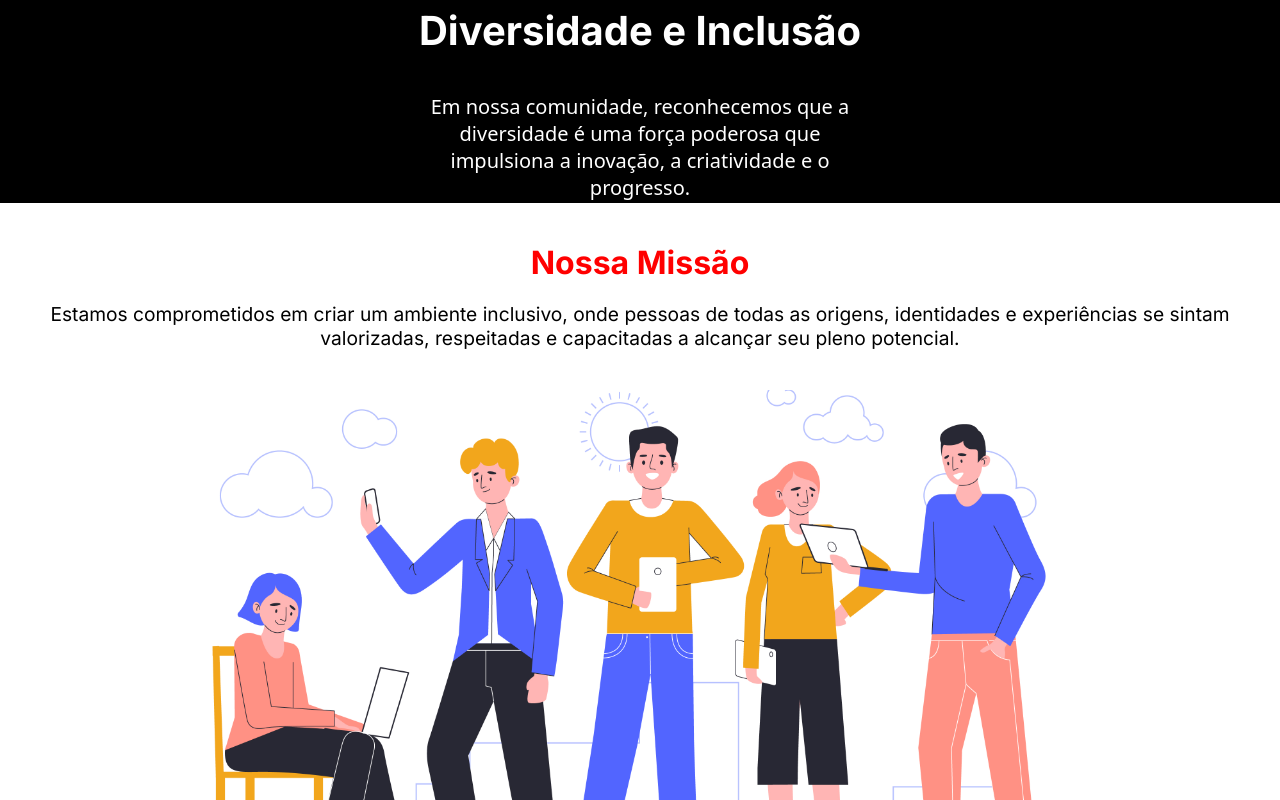
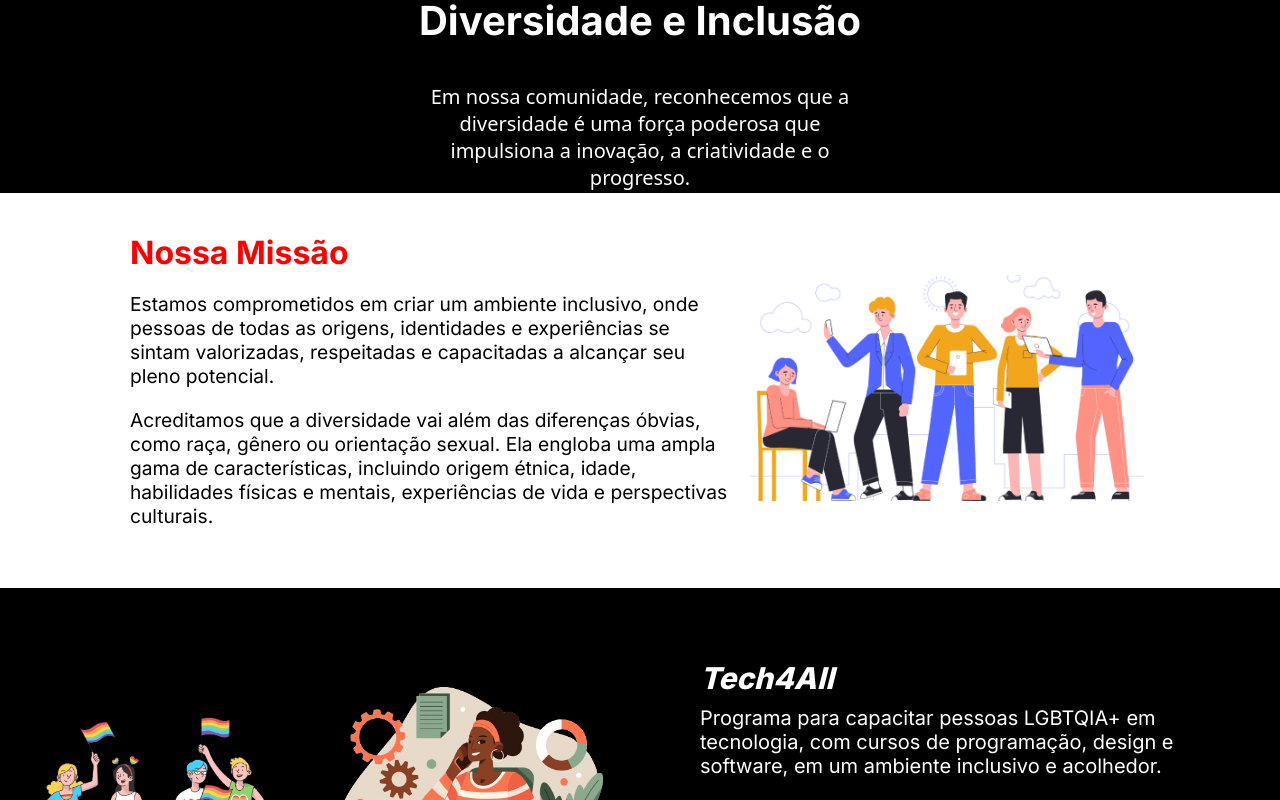
Before and after one commit to codigocerto/equipe02, a Next.js app in the folder frontend/: page / in a window 1280 px wide. Shown: the part 2000-2800 px from the top of the page. Built offline with nearby package versions, Linux system fonts and the light colour scheme.

Commit message:
Adiciona seção de Inclusões com novos estilos e alinhamento

```diff
--- a/frontend/src/components/cardSection/index.tsx
+++ b/frontend/src/components/cardSection/index.tsx
@@ -22,7 +22,6 @@ const CardsSection = () => {
             title="Título 3"
             content="lorem ipsum, lorem ipsum, lorem ipsum, lorem ipsum, lorem ipsum, lorem ipsum, lorem ipsum, lorem ipsum, lorem ipsum, "
           />
-
           <Card
             title="Título 4"
             content="lorem ipsum, lorem ipsum, lorem ipsum, lorem ipsum, lorem ipsum, lorem ipsum, lorem ipsum, lorem ipsum, lorem ipsum, "
--- a/frontend/src/components/cardSection/styles.module.css
+++ b/frontend/src/components/cardSection/styles.module.css
@@ -6,7 +6,7 @@
 .cardsSection {
   display: flex;
   flex-direction: column;
-  justify-content: space-between;
+  align-items: center; /* Centraliza os elementos na seção */
   margin-inline: auto;
   max-width: 1280px;
 }
@@ -15,10 +15,13 @@
   text-align: center;
   margin-top: 4.5rem;
   margin-bottom: 4rem;
-  font: 700 3rem "Inter", sans-serif;
+  font: 700 2.5rem "Inter", sans-serif;
+  color: #ff0000;
 }
 
 .cardsGrid {
   display: flex;
   justify-content: space-between;
+  width: 100%;
+  padding: 0 6rem;
 }
--- a/frontend/src/components/diversidadeInclusao/index.tsx
+++ b/frontend/src/components/diversidadeInclusao/index.tsx
@@ -9,7 +9,15 @@ const DiversidadeInclusao = () => {
         <h2 className={styles.title}>Diversidade e Inclusão</h2>
       </div>
       <div className={styles.textContainer}>
-        <p className={styles.paragraph}>Em nossa comunidade, reconhecemos que a diversidade é uma força poderosa que impulsiona a inovação, a criatividade e o progresso.</p>
+        <p className={styles.paragraph}>
+          Em nossa comunidade, reconhecemos que a diversidade é uma força poderosa que impulsiona a
+          inovação, a criatividade e o progresso.
+        </p>
+        <p className={styles.paragraph}>
+          Acreditamos que a diversidade vai além das diferenças óbvias, como raça, gênero ou orientação
+          sexual. Ela engloba uma ampla gama de características, incluindo origem étnica, idade,
+          habilidades físicas e mentais, experiências de vida e perspectivas culturais.
+        </p>
       </div>
     </section>
   );
--- a/frontend/src/components/eventosWorkshops/index.tsx
+++ b/frontend/src/components/eventosWorkshops/index.tsx
@@ -7,10 +7,30 @@ const EventosWorkshops = () => {
       <div className={styles.sectionContent}>
         <div className={styles.texts}>
           <ul>
-            <li>Introdução à Programação com Scratch para Crianças</li>
-            <li>Empreendedorismo Tech para Jovens Negros</li>
-            <li>Liderança Feminina em Tecnologia</li>
-            <li>Desenvolvimento de Software Acessível</li>
+            <li>
+              <svg className={styles.icon} xmlns="http://www.w3.org/2000/svg" viewBox="0 0 24 24"> //add simbolo de check 'V'
+                <path d="M9 19.4l-8.1-8.1 1.4-1.4 6.7 6.7L21.7 4.1 23 5.5z" />
+              </svg>
+              Introdução à Programação com Scratch para Crianças
+            </li>
+            <li>
+              <svg className={styles.icon} xmlns="http://www.w3.org/2000/svg" viewBox="0 0 24 24">
+                <path d="M9 19.4l-8.1-8.1 1.4-1.4 6.7 6.7L21.7 4.1 23 5.5z" />
+              </svg>
+              Empreendedorismo Tech para Jovens Negros
+            </li>
+            <li>
+              <svg className={styles.icon} xmlns="http://www.w3.org/2000/svg" viewBox="0 0 24 24">
+                <path d="M9 19.4l-8.1-8.1 1.4-1.4 6.7 6.7L21.7 4.1 23 5.5z" />
+              </svg>
+              Liderança Feminina em Tecnologia
+            </li>
+            <li>
+              <svg className={styles.icon} xmlns="http://www.w3.org/2000/svg" viewBox="0 0 24 24">
+                <path d="M9 19.4l-8.1-8.1 1.4-1.4 6.7 6.7L21.7 4.1 23 5.5z" />
+              </svg>
+              Desenvolvimento de Software Acessível
+            </li>
           </ul>
         </div>
         <img src="/images/img-eventos.png" alt="Eventos e Workshops" className={styles.image} />
--- a/frontend/src/components/eventosWorkshops/styles.module.css
+++ b/frontend/src/components/eventosWorkshops/styles.module.css
@@ -1,5 +1,4 @@
 .section {
-  text-align: center;
   padding: 40px 20px;
   display: flex;
   flex-direction: column;
@@ -16,6 +15,7 @@
 .sectionContent {
   display: flex;
   justify-content: space-between;
+  align-items: center;
   width: 100%;
   max-width: 1200px;
 }
@@ -30,14 +30,18 @@
   padding: 0;
 }
 
-.texts li {
+.texts li { /* Textos  */
+  font-size: 18px;
   margin-bottom: 15px;
   display: flex;
   align-items: center;
+  font-weight: bold;
 }
 
-.texts li .icon {
+.texts li .icon { /* Icone de Check 'V' */
   margin-right: 10px;
+  width: 12px;
+  height: 12px;
 }
 
 .image {
--- a/frontend/src/components/inclusoes/index.tsx
+++ b/frontend/src/components/inclusoes/index.tsx
@@ -1,3 +1,4 @@
+import React from 'react';
 import styles from './styles.module.css';
 
 const Inclusoes = () => {
@@ -10,19 +11,19 @@ const Inclusoes = () => {
         <img src="/images/diversidade4.png" alt="Diversidade 4" className={styles.image4} />
       </div>
       <div className={styles.textWrapper}>
-        <div className={styles.textBlock}>
+        <div className={`${styles.textBlock} ${styles.leftAligned}`}>
           <h3 className={styles.title}>Tech4All</h3>
           <p className={styles.text}>
             Programa para capacitar pessoas LGBTQIA+ em tecnologia, com cursos de programação, design e software, em um ambiente inclusivo e acolhedor.
           </p>
         </div>
-        <div className={styles.textBlock}>
+        <div className={`${styles.textBlock} ${styles.rightAligned}`}>
           <h3 className={styles.title}>InclusãoTech</h3>
           <p className={styles.text}>
             Programa para pessoas com deficiência, oferecendo cursos de desenvolvimento de software, design acessível e habilidades tecnológicas. A InclusãoTech assegura materiais e ambientes acessíveis, além de suporte personalizado para atender às necessidades individuais.
           </p>
         </div>
-        <div className={styles.textBlock}>
+        <div className={`${styles.textBlock} ${styles.leftAligned}`}>
           <h3 className={styles.title}>TechAfro</h3>
           <p className={styles.text}>
             Iniciativa para incluir pessoas negras na tecnologia. O TechAfro oferece cursos de programação, ciência de dados e IA, além de mentorias, visando criar uma rede de apoio e oportunidades para avanço profissional.
--- a/frontend/src/components/inclusoes/styles.module.css
+++ b/frontend/src/components/inclusoes/styles.module.css
@@ -1,7 +1,7 @@
 .section {
   display: grid;
   grid-template-columns: 1fr 1fr;
-    gap: 20px;
+  gap: 40px; /* Aumentar o espaçamento entre as colunas */
   padding: 72px 0;
   width: 100%;
   margin: 0 auto;
@@ -45,11 +45,19 @@
   flex-direction: column;
   justify-content: space-between;
   gap: 40px; /* Aumentar o espaçamento entre os blocos de texto */
-    padding: 0 20px; /* Adicionar padding para afastar o texto das bordas */
+  padding: 0 40px; /* Adicionar padding para afastar o texto das bordas */
 }
 
 .textBlock {
   margin-bottom: 20px;
+}
+
+.leftAligned {
+  text-align: left; /* Alinhar o texto à esquerda */
+}
+
+.rightAligned {
+  text-align: right; /* Alinhar o texto à direita */
 }
 
 .title {
@@ -58,7 +66,6 @@
   font-style: italic;
   font-weight: 800;
   line-height: 36.31px;
-    text-align: center;
   color: white;
   margin-bottom: 10px;
 }
@@ -68,6 +75,5 @@
   font-size: 20px;
   font-weight: 400;
   line-height: 24.2px;
-    text-align: right;
   color: white;
 }
--- a/frontend/src/components/nossaMissao/index.tsx
+++ b/frontend/src/components/nossaMissao/index.tsx
@@ -3,9 +3,22 @@ import styles from './styles.module.css';
 const NossaMissao = () => {
   return (
     <section className={styles.section}>
-      <h2>Nossa Missão</h2>
-      <p>Estamos comprometidos em criar um ambiente inclusivo, onde pessoas de todas as origens, identidades e experiências se sintam valorizadas, respeitadas e capacitadas a alcançar seu pleno potencial.</p>
-      <img src="/images/missao.png" alt="Nossa Missão" className={styles.image} />
+      <div className={styles.textContainer}>
+        <h2>Nossa Missão</h2>
+        <p>
+          Estamos comprometidos em criar um ambiente inclusivo, onde pessoas de todas as origens,
+          identidades e experiências se sintam valorizadas, respeitadas e capacitadas a alcançar seu
+          pleno potencial.
+        </p>
+        <p>
+          Acreditamos que a diversidade vai além das diferenças óbvias, como raça, gênero ou orientação
+          sexual. Ela engloba uma ampla gama de características, incluindo origem étnica, idade,
+          habilidades físicas e mentais, experiências de vida e perspectivas culturais.
+        </p>
+      </div>
+      <div className={styles.imageContainer}>
+        <img src="/images/missao.png" alt="Nossa Missão" className={styles.image} />
+      </div>
     </section>
   );
 };
--- a/frontend/src/components/nossaMissao/styles.module.css
+++ b/frontend/src/components/nossaMissao/styles.module.css
@@ -1,21 +1,35 @@
 .section {
-    text-align: center;
+  display: flex;
+  justify-content: center;
+  align-items: center;
   padding: 40px 20px;
+  max-width: 1200px;
+  margin: 0 auto;
 }
 
-  .section h2 {
+.textContainer {
+  max-width: 600px;
+  margin-right: 20px;
+}
+
+.textContainer h2 {
   font-size: 2rem;
   color: #ff0000;
   margin-bottom: 20px;
+  text-align: left;
 }
 
-  .section p {
+.textContainer p {
   font-size: 1.2rem;
   margin-bottom: 20px;
+  text-align: left;
 }
 
-  .section .image {
-    margin-top: 20px;
+.imageContainer {
+  max-width: 400px;
+}
+
+.imageContainer img {
   max-width: 100%;
   height: auto;
 }
```
Lines whose indentation alone changed are shown as unchanged.
